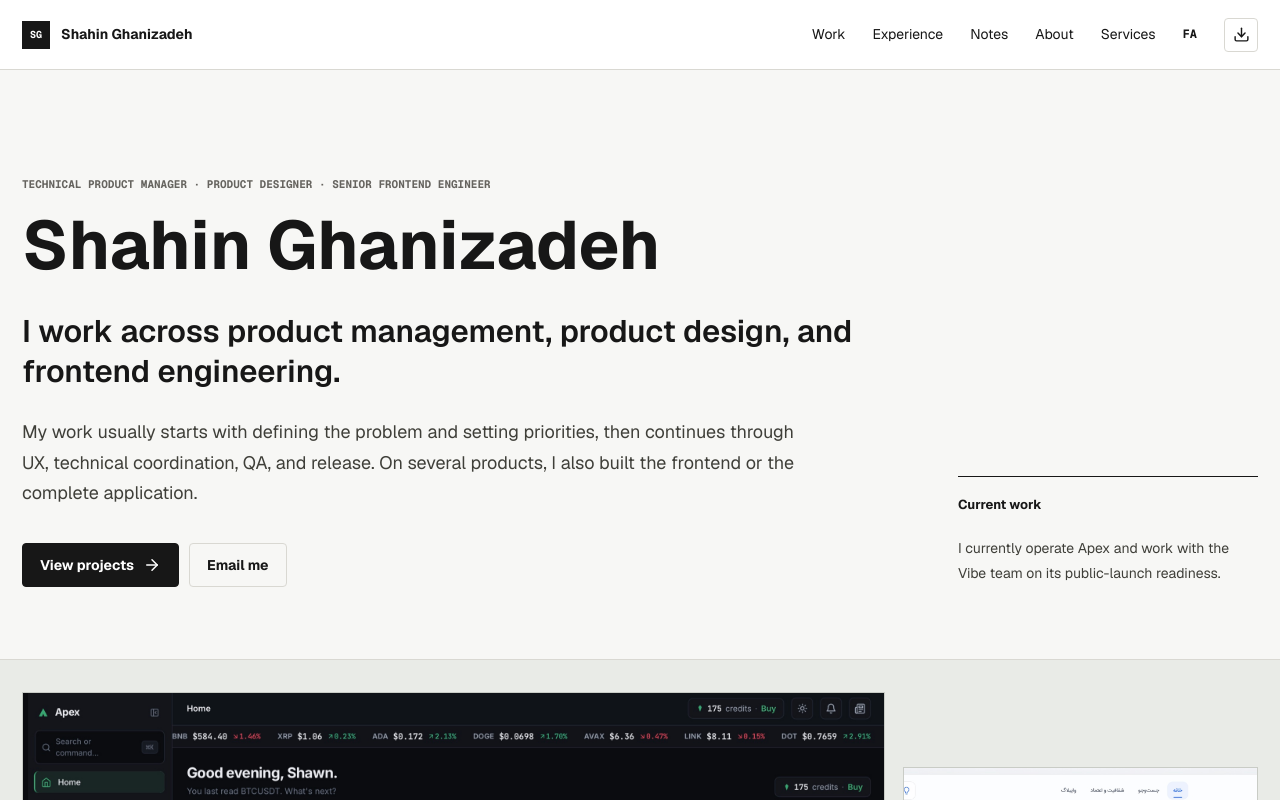
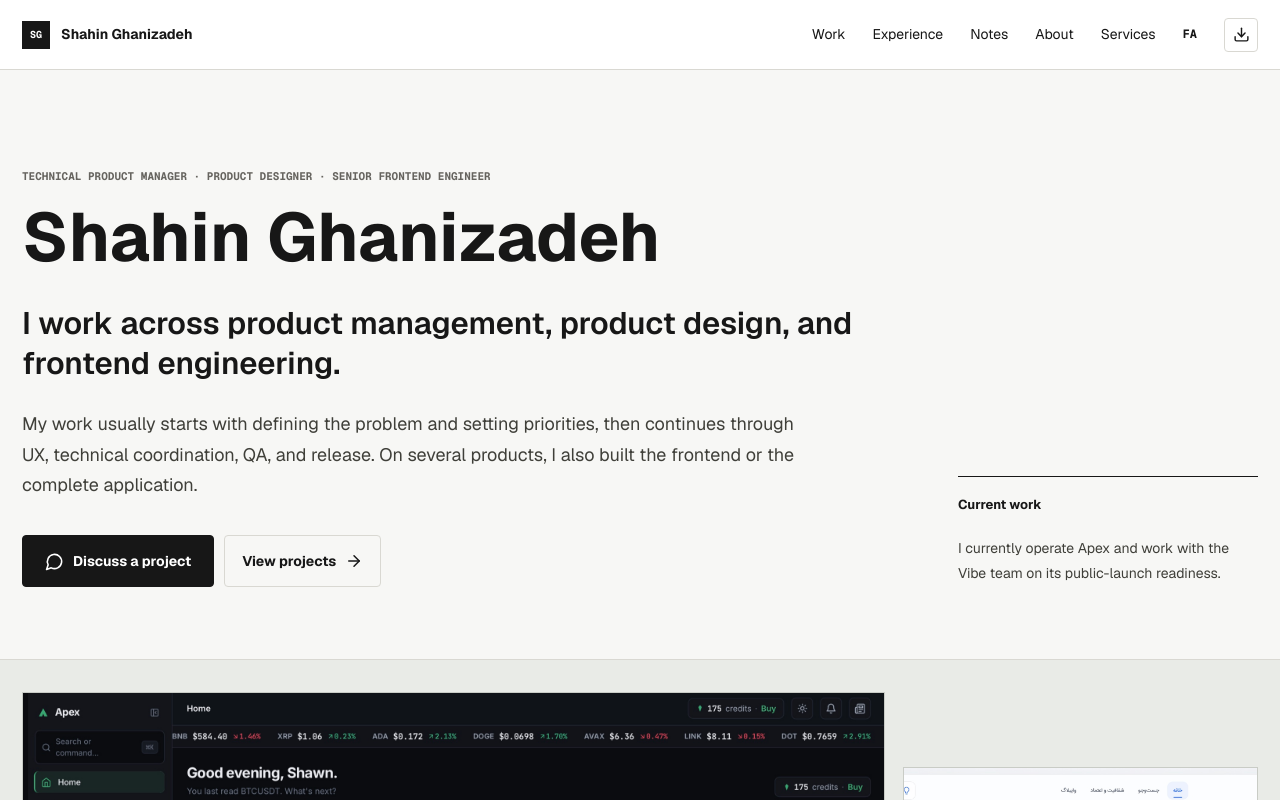
Before and after one commit to ShawnMcRich/portfolio, a Next.js app: page / in a window 1280 px wide. Shown: the top 800 px of the page. Built offline with nearby package versions, Linux system fonts and the light colour scheme.

Commit message:
Add WhatsApp project enquiry flow

```diff
--- a/app/globals.css
+++ b/app/globals.css
@@ -60,6 +60,7 @@ button, input, textarea, select { font: inherit; }
 .button-dark { background: var(--ink); color: #fff; }
 .button-light { background: #fff; color: var(--ink); border-color: #fff; }
 .button-plain { border-color: var(--line); background: transparent; }
+.button-emphasis { min-height: 52px; padding: 0 22px; }
 .text-link { display: inline-flex; align-items: center; gap: 8px; width: fit-content; padding-bottom: 5px; border-bottom: 1px solid currentColor; font-size: 14px; font-weight: 680; }
 .actions { display: flex; flex-wrap: wrap; gap: 10px; margin-top: 34px; }
 
@@ -482,6 +483,7 @@ button, input, textarea, select { font: inherit; }
   .notes-band a svg { grid-column: 3; grid-row: 1 / span 2; }
   .contact-band { min-height: 390px; padding: 65px 18px; flex-direction: column; justify-content: center; align-items: flex-start; }
   .contact-band h2 { font-size: 32px; }
+  .contact-actions .button-emphasis, .service-contact .button-emphasis { width: 100%; }
   .footer { padding: 42px 18px; grid-template-columns: 1fr; }
   .footer-links { flex-wrap: wrap; }
   .footer small { text-align: start; }
--- a/app/site.tsx
+++ b/app/site.tsx
@@ -7,7 +7,7 @@ import {
   Download,
   ExternalLink,
   Github,
-  Mail,
+  MessageCircle,
   Menu,
 } from "lucide-react";
 import {
@@ -39,7 +39,7 @@ const copy = {
       "My work usually starts with defining the problem and setting priorities, then continues through UX, technical coordination, QA, and release. On several products, I also built the frontend or the complete application.",
     availability: "Current work",
     workCta: "View projects",
-    contactCta: "Email me",
+    contactCta: "Discuss a project",
     selectedWork: "Selected work",
     selectedIntro:
       "Five products showing the scope of my work, the decisions I owned, and the current state of each project.",
@@ -63,9 +63,9 @@ const copy = {
     notesIntro:
       "Notes on decisions I have made in live and pre-launch products.",
     readNote: "Read note",
-    contactTitle: "Contact",
+    contactTitle: "Have a project in mind?",
     contactBody:
-      "I am available for remote product roles and selected product, UX, and web projects.",
+      "Send me a short message on WhatsApp about what you are building, what already exists, and where you need help.",
     workTitle: "Product work",
     workIntro:
       "Each case study covers the problem, my responsibilities, major decisions, implementation, and current status.",
@@ -139,7 +139,7 @@ const copy = {
       "کارم معمولاً از شناخت مسئله و تعیین اولویت شروع می‌شود و تا طراحی، هماهنگی با تیم فنی، تست و انتشار ادامه دارد. در چند محصول، فرانت‌اند یا کل برنامه را هم خودم ساخته‌ام.",
     availability: "کارهای فعلی",
     workCta: "مشاهده پروژه‌ها",
-    contactCta: "ارسال ایمیل",
+    contactCta: "گفت‌وگو در واتساپ",
     selectedWork: "پروژه‌های منتخب",
     selectedIntro:
       "این پنج پروژه بخش‌های مختلف کارم را نشان می‌دهند؛ از تعریف محصول و طراحی تا اجرا و اداره آن.",
@@ -163,9 +163,9 @@ const copy = {
     notesIntro:
       "سه یادداشت درباره تصمیم‌هایی که در Apex و Vibe گرفته‌ام.",
     readNote: "خواندن یادداشت",
-    contactTitle: "ارتباط",
+    contactTitle: "پروژه‌ای در ذهن دارید؟",
     contactBody:
-      "برای موقعیت‌های شغلی ریموت و تعداد محدودی پروژه در زمینه محصول، تجربه کاربر و توسعه وب آماده همکاری هستم.",
+      "در واتساپ یک توضیح کوتاه درباره کاری که می‌خواهید انجام دهید، وضعیت فعلی و کمکی که لازم دارید بفرستید.",
     workTitle: "پروژه‌های محصول",
     workIntro:
       "در هر مطالعه موردی، مسئله، مسئولیت من، تصمیم‌های اصلی، نحوه اجرا و وضعیت فعلی پروژه آمده است.",
@@ -229,7 +229,7 @@ const serviceCopy = {
     eyebrow: "Services",
     title: "Product, UX, and web development services",
     intro: "I work on projects where the responsibility extends beyond implementation. Depending on the project, my role can include product definition, UX, frontend or full-stack development, testing, and release preparation.",
-    email: "Discuss a project",
+    whatsapp: "Discuss a project on WhatsApp",
     work: "Review my work",
     scopeLabel: "Types of work",
     scopeTitle: "Projects I can take responsibility for",
@@ -269,7 +269,7 @@ const serviceCopy = {
     eyebrow: "خدمات",
     title: "مدیریت محصول، طراحی تجربه کاربر و توسعه وب",
     intro: "در پروژه‌هایی کار می‌کنم که به ترکیبی از مدیریت محصول، طراحی و اجرا نیاز دارند. بسته به نیاز پروژه، مسئولیتم می‌تواند تعریف محصول، طراحی تجربه، توسعه فرانت‌اند یا Full-stack، تست و آماده‌سازی انتشار را شامل شود.",
-    email: "گفت‌وگو درباره پروژه",
+    whatsapp: "گفت‌وگو درباره پروژه در واتساپ",
     work: "مشاهده پروژه‌ها",
     scopeLabel: "نوع پروژه",
     scopeTitle: "کارهایی که می‌توانم مسئولیتشان را بر عهده بگیرم",
@@ -317,6 +317,13 @@ function href(locale: Locale, path = "") {
   return `${root(locale)}${path ? `/${path}` : ""}` || "/";
 }
 
+function whatsappHref(locale: Locale) {
+  const message = locale === "fa"
+    ? "سلام شاهین، سایتت رو دیدم و می‌خوام درباره یه پروژه باهات صحبت کنم."
+    : "Hi Shahin, I found your portfolio and would like to discuss a project.";
+  return `https://wa.me/989381011212?text=${encodeURIComponent(message)}`;
+}
+
 function local<T extends { en: string; fa: string }>(value: T, locale: Locale) {
   return value[locale];
 }
@@ -360,6 +367,7 @@ export function Footer({ locale }: { locale: Locale }) {
     <footer className="footer">
       <div><strong>{locale === "fa" ? "شاهین غنی‌زاده" : "Shahin Ghanizadeh"}</strong><p>{locale === "fa" ? "مدیر فنی محصول و توسعه‌دهنده فرانت‌اند" : "Technical product manager and frontend engineer"}</p></div>
       <div className="footer-links">
+        <a href={whatsappHref(locale)} target="_blank" rel="noreferrer">WhatsApp</a>
         <a href="mailto:shahinghani@hotmail.com">Email</a>
         <a href="https://www.linkedin.com/in/shahinghanizadeh" target="_blank" rel="me noreferrer">LinkedIn</a>
         <a href="https://github.com/ShawnMcRich" target="_blank" rel="me noreferrer">GitHub</a>
@@ -380,7 +388,7 @@ function Contact({ locale }: { locale: Locale }) {
         <p>{c.contactBody}</p>
       </div>
       <div className="contact-actions">
-        <a className="button button-dark" href="mailto:shahinghani@hotmail.com"><Mail size={18} />{c.contactCta}</a>
+        <a className="button button-dark button-emphasis" href={whatsappHref(locale)} target="_blank" rel="noreferrer"><MessageCircle size={19} />{c.contactCta}</a>
         <Link className="text-link" href={href(locale, "services")}>{locale === "fa" ? "اطلاعات همکاری پروژه‌ای" : "Project services"}<Arrow locale={locale} /></Link>
       </div>
     </section>
@@ -428,8 +436,8 @@ export function HomePage({ locale }: { locale: Locale }) {
           <p className="hero-statement">{c.intro}</p>
           <p className="hero-support">{c.subintro}</p>
           <div className="actions">
-            <Link className="button button-dark" href={href(locale, "work")}>{c.workCta}<Arrow locale={locale} /></Link>
-            <a className="button button-plain" href="mailto:shahinghani@hotmail.com">{c.contactCta}</a>
+            <a className="button button-dark button-emphasis" href={whatsappHref(locale)} target="_blank" rel="noreferrer"><MessageCircle size={19} />{c.contactCta}</a>
+            <Link className="button button-plain" href={href(locale, "work")}>{c.workCta}<Arrow locale={locale} /></Link>
           </div>
         </div>
         <aside className="hero-note">
@@ -507,7 +515,6 @@ export function WorkPage({ locale }: { locale: Locale }) {
 export function ServicesPage({ locale }: { locale: Locale }) {
   const s = serviceCopy[locale];
   const rtl = locale === "fa";
-  const enquirySubject = encodeURIComponent(locale === "fa" ? "درخواست همکاری پروژه‌ای" : "Project enquiry");
   const evidence: ProjectSlug[] = ["first-choice", "hosseintalab", "apex", "vibe"];
 
   return (
@@ -519,7 +526,7 @@ export function ServicesPage({ locale }: { locale: Locale }) {
           <h1>{s.title}</h1>
           <p>{s.intro}</p>
           <div className="actions">
-            <a className="button button-dark" href={`mailto:shahinghani@hotmail.com?subject=${enquirySubject}`}><Mail size={18} />{s.email}</a>
+            <a className="button button-dark button-emphasis" href={whatsappHref(locale)} target="_blank" rel="noreferrer"><MessageCircle size={19} />{s.whatsapp}</a>
             <Link className="button button-plain" href={href(locale, "work")}>{s.work}<Arrow locale={locale} /></Link>
           </div>
         </div>
@@ -554,7 +561,7 @@ export function ServicesPage({ locale }: { locale: Locale }) {
 
       <section className="service-contact">
         <div><p className="kicker">{s.contactLabel}</p><h2>{s.contactTitle}</h2><p>{s.contactBody}</p></div>
-        <a className="button button-dark" href={`mailto:shahinghani@hotmail.com?subject=${enquirySubject}`}><Mail size={18} />{s.email}</a>
+        <a className="button button-dark button-emphasis" href={whatsappHref(locale)} target="_blank" rel="noreferrer"><MessageCircle size={19} />{s.whatsapp}</a>
       </section>
       <Footer locale={locale} />
     </main>
--- a/vite.config.ts
+++ b/vite.config.ts
@@ -1,12 +1,12 @@
 import vinext from "vinext";
 import { defineConfig } from "vite";
-import hostingConfig from "./.openai/hosting.json";
 import { sites } from "./build/sites-vite-plugin";
 
 const SITE_CREATOR_PLACEHOLDER_DATABASE_ID =
   "00000000-0000-4000-8000-000000000000";
 
-const { d1, r2 } = hostingConfig;
+const d1 = null;
+const r2 = null;
 
 // macOS Seatbelt blocks FSEvents, so Codex previews need polling for HMR.
 const isCodexSeatbeltSandbox = process.env.CODEX_SANDBOX === "seatbelt";
```
Also changed, not shown: 1 other file (tests, documents, lock files or other folders).
